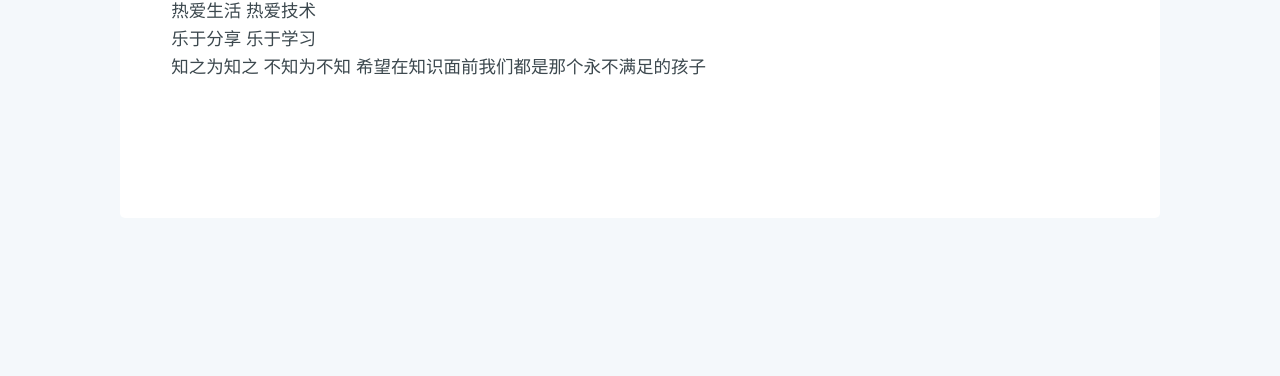
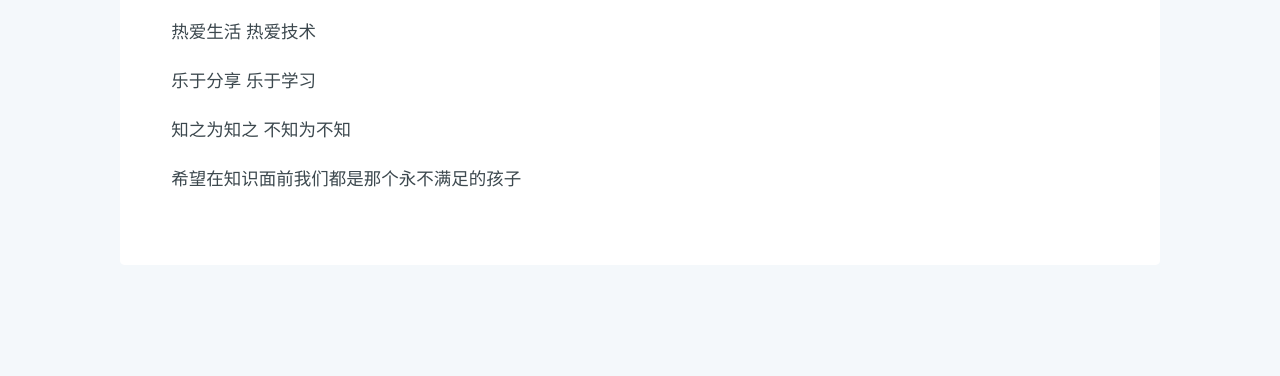
Before and after one commit to BillDingDj/BillDingDJ.github.io, a plain HTML site: page about/index.html in a window 1280 px wide. Shown: the part 424-800 px from the top of the page. Drawn offline with Linux system fonts and the light colour scheme.

Commit message:
Site updated: 2020-05-17 14:15:58

```diff
--- a/about/index.html
+++ b/about/index.html
@@ -171,7 +171,11 @@
 				<article class="post-full no-image">
 					<section class="post-full-content page-full-content">
 						<div id="photoswipe" class="markdown-body">
-							<p>本人计算机专业硕士生<br>热爱生活 热爱技术<br>乐于分享 乐于学习<br>知之为知之 不知为不知 希望在知识面前我们都是那个永不满足的孩子</p>
+							<p>本人计算机专业硕士生</p>
+<p>热爱生活 热爱技术</p>
+<p>乐于分享 乐于学习</p>
+<p>知之为知之 不知为不知 </p>
+<p>希望在知识面前我们都是那个永不满足的孩子</p>
 
 						</div>
 					</section>
--- a/sw.js
+++ b/sw.js
@@ -1 +1 @@
-var CACHE_NAME="1589695851305",urlsToCache=["/"];self.addEventListener("install",function(e){e.waitUntil(caches.open(CACHE_NAME).then(function(e){return e.addAll(urlsToCache)}))}),self.addEventListener("activate",function(e){e.waitUntil(caches.keys().then(function(e){return Promise.all(e.map(function(e){if(e!==CACHE_NAME)return caches.delete(e)}))}))}),self.addEventListener("fetch",function(n){n.respondWith(caches.match(n.request).then(function(e){if(e)return e;var t=n.request.clone();return fetch(t).then(function(e){if(!e||200!==e.status||"basic"!==e.type)return e;var t=e.clone();return caches.open(CACHE_NAME).then(function(e){e.put(n.request,t)}),e})}))});
+var CACHE_NAME="1589696157312",urlsToCache=["/"];self.addEventListener("install",function(e){e.waitUntil(caches.open(CACHE_NAME).then(function(e){return e.addAll(urlsToCache)}))}),self.addEventListener("activate",function(e){e.waitUntil(caches.keys().then(function(e){return Promise.all(e.map(function(e){if(e!==CACHE_NAME)return caches.delete(e)}))}))}),self.addEventListener("fetch",function(n){n.respondWith(caches.match(n.request).then(function(e){if(e)return e;var t=n.request.clone();return fetch(t).then(function(e){if(!e||200!==e.status||"basic"!==e.type)return e;var t=e.clone();return caches.open(CACHE_NAME).then(function(e){e.put(n.request,t)}),e})}))});
```
Also changed, not shown: searchVersion.txt.
